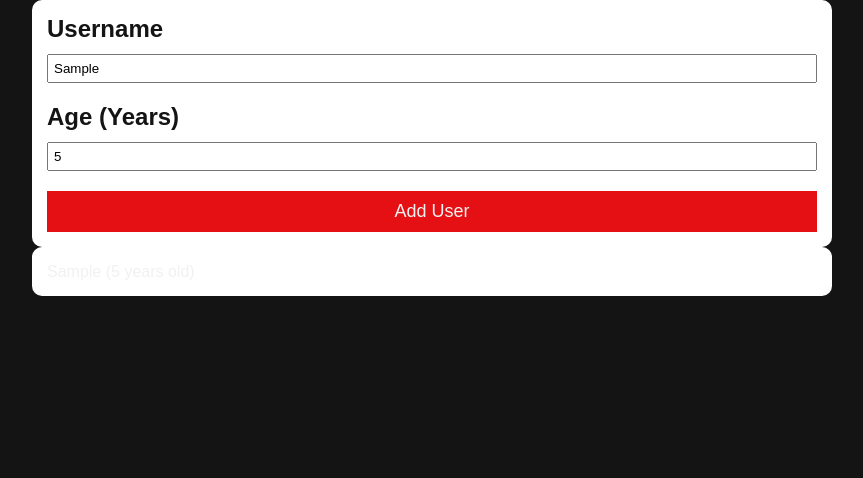
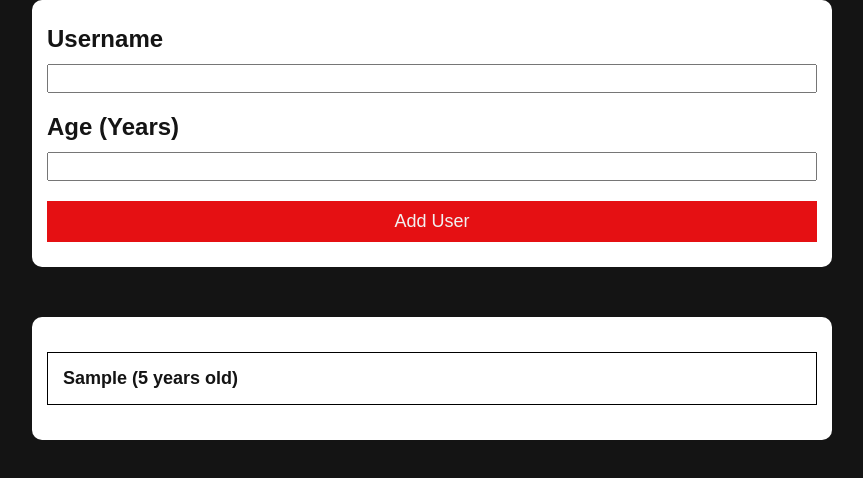
Before and after one commit to jisu-moon/react-only-state, a React (Create React App) app: page / in a window 1280 px wide. Both pictures are taken after typing "Sample", "5" into the empty fields and a click on the button "Add User". Shown: the top 478 px of the page, without its empty margins (208-1071 px from the left). Built offline with nearby package versions, Linux system fonts and the light colour scheme.

Commit message:
list style 완료

```diff
--- a/src/App.tsx
+++ b/src/App.tsx
@@ -6,13 +6,16 @@ import { IUser } from './types/user';
 function App() {
   const [usersData, setUsersData] = useState<IUser[]>([]);
 
-  const fetchUserHandler = (user: IUser) =>
+  const fetchUserHandler = (user: IUser) => {
     setUsersData(prev => [user, ...prev]);
+  };
 
   return (
     <>
       <UserForm fetchUserHandler={user => fetchUserHandler(user)} />
-      <UserList usersData={usersData} />
+      {usersData.length === 0 ? null : (
+        <UserList usersData={usersData} date={Date.now()} />
+      )}
     </>
   );
 }
--- a/src/components/UI/Card.tsx
+++ b/src/components/UI/Card.tsx
@@ -7,10 +7,11 @@ interface IProps {
 const Wrapper = styled.div`
   border-radius: 10px;
   background: ${props => props.theme.white.background};
-  padding: 15px;
+  padding: 25px 15px;
   max-width: 800px;
   margin: 0 auto;
   width: 100%;
+  margin-bottom: 50px;
 `;
 
 function Card({ children }: IProps) {
--- a/src/components/UserForm.tsx
+++ b/src/components/UserForm.tsx
@@ -43,6 +43,7 @@ function UserForm({ fetchUserHandler }: IProps) {
 
   const onSubmit = (event: React.FormEvent<HTMLFormElement>) => {
     event.preventDefault();
+    event.currentTarget.reset();
     fetchUserHandler(userData);
   };
   const onChange = (event: React.FormEvent<HTMLInputElement>) => {
--- a/src/components/UserList.tsx
+++ b/src/components/UserList.tsx
@@ -1,20 +1,30 @@
+import styled from 'styled-components';
 import { IUser } from '../types/user';
 import Card from './UI/Card';
 
 interface IProps {
   usersData: IUser[];
+  date: number;
 }
+
+const Item = styled.div`
+  padding: 15px;
+  border: 1px solid #000;
+  cursor: pointer;
+  color: ${({ theme }) => theme.white.textColor};
+  font-size: 18px;
+  font-weight: bold;
+  margin: 10px 0;
+`;
 
 function UserList({ usersData }: IProps) {
   return (
     <Card>
-      {usersData.map(({ name, age }) => {
-        return (
-          <div>
-            {name} ({age} years old)
-          </div>
-        );
-      })}
+      {usersData.map(({ name, age }, index) => (
+        <Item key={index}>
+          {name} ({age} years old)
+        </Item>
+      ))}
     </Card>
   );
 }
--- a/src/index.tsx
+++ b/src/index.tsx
@@ -4,7 +4,6 @@ import App from './App';
 import { theme } from './theme';
 
 const GlobalStyle = createGlobalStyle`
-@import url('https://fonts.googleapis.com/css2?family=Source+Sans+Pro:wght@300;400&display=swap');
 html, body, div, span, applet, object, iframe,
 h1, h2, h3, h4, h5, h6, p, blockquote, pre,
 a, abbr, acronym, address, big, cite, code,
```
